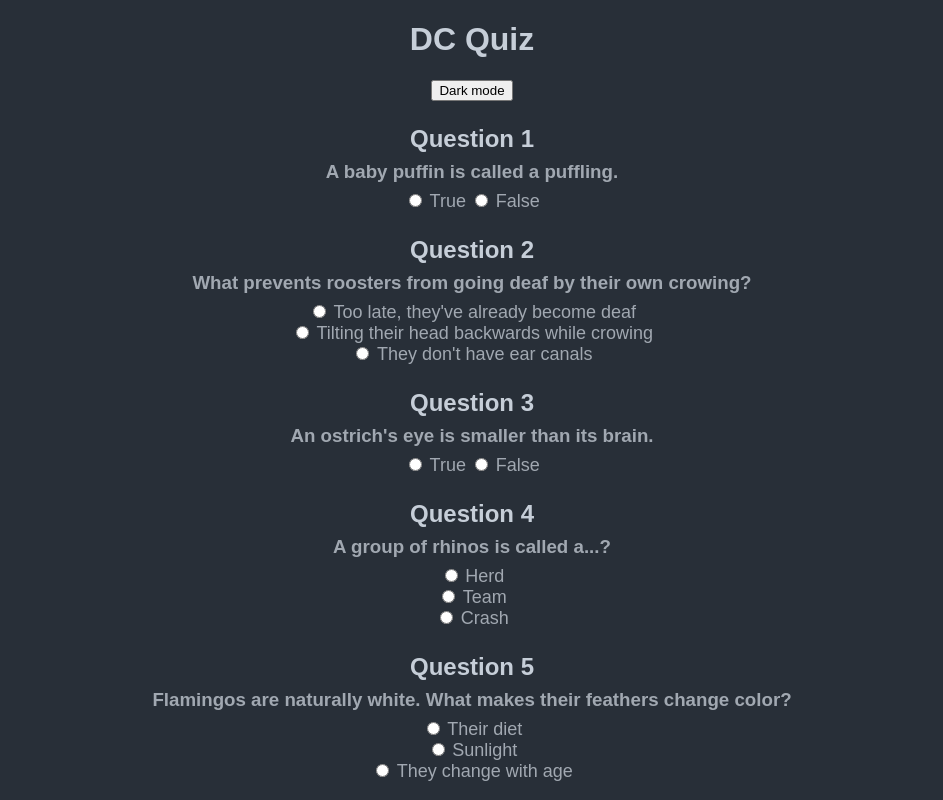
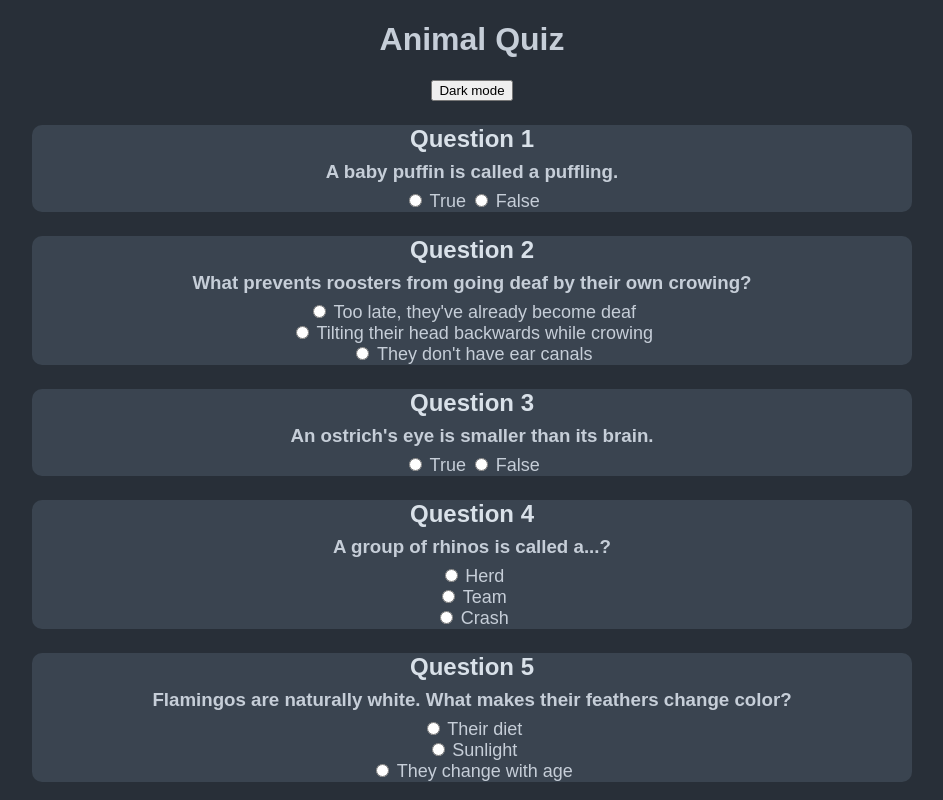
Before and after one commit to jschutt/DC-Quiz, a plain HTML site: page index.html in a window 1280 px wide. Both pictures are taken after a click on the button "Dark mode". Shown: the top 800 px of the page, without its empty margins (168-1111 px from the left). Drawn offline with Linux system fonts and the light colour scheme.

Commit message:
Finished Dark mode

```diff
--- a/index.html
+++ b/index.html
@@ -1,111 +1,127 @@
 <!DOCTYPE html>
 <html lang="en">
-
   <head>
-    <meta charset="UTF-8">
-    <meta http-equiv="X-UA-Compatible" content="IE=edge">
-    <meta name="viewport" content="width=device-width, initial-scale=1.0">
-    <link id="lightMode" rel="stylesheet" href="style.css">
+    <meta charset="UTF-8" />
+    <meta http-equiv="X-UA-Compatible" content="IE=edge" />
+    <meta name="viewport" content="width=device-width, initial-scale=1.0" />
+    <link id="lightMode" rel="stylesheet" href="style.css" />
     <title>DC Quiz</title>
   </head>
 
   <body>
-    <h1>DC Quiz</h1>
+    <h1>Animal Quiz</h1>
     <button id="modeBtn">Dark mode</button>
 
+    <div class="qContainer">
       <h2>Question 1</h2>
       <h3>A baby puffin is called a puffling.</h3>
-    <input type="radio" name="questionOne" id="q1ChoiceTrue">
+      <input type="radio" name="questionOne" id="q1ChoiceTrue" />
       <label for="q1ChoiceTrue">True</label>
-    <input type="radio" name="questionOne" id="q1ChoiceFalse">
+      <input type="radio" name="questionOne" id="q1ChoiceFalse" />
       <label for="q1ChoiceFalse">False</label>
+    </div>
 
+    <div class="qContainer">
       <h2>Question 2</h2>
       <h3>What prevents roosters from going deaf by their own crowing?</h3>
       <div>
-        <input type="radio" name="questionTwo" id="q2Choice1">
+        <input type="radio" name="questionTwo" id="q2Choice1" />
         <label for="q2Choice1">Too late, they've already become deaf</label>
       </div>
       <div>
-        <input type="radio" name="questionTwo" id="q2Choice2">
-        <label for="q2Choice2">Tilting their head backwards while crowing</label>
+        <input type="radio" name="questionTwo" id="q2Choice2" />
+        <label for="q2Choice2"
+          >Tilting their head backwards while crowing</label
+        >
       </div>
       <div>
-        <input type="radio" name="questionTwo" id="q2Choice3">
+        <input type="radio" name="questionTwo" id="q2Choice3" />
         <label for="q2Choice3">They don't have ear canals</label>
       </div>
+    </div>
 
+    <div class="qContainer">
       <h2>Question 3</h2>
       <h3>An ostrich's eye is smaller than its brain.</h3>
-    <input type="radio" name="questionThree" id="q3ChoiceTrue">
+      <input type="radio" name="questionThree" id="q3ChoiceTrue" />
       <label for="q3ChoiceTrue">True</label>
-    <input type="radio" name="questionThree" id="q3ChoiceFalse">
+      <input type="radio" name="questionThree" id="q3ChoiceFalse" />
       <label for="q3ChoiceFalse">False</label>
+    </div>
 
+    <div class="qContainer">
       <h2>Question 4</h2>
       <h3>A group of rhinos is called a...?</h3>
       <div>
-        <input type="radio" name="questionFour" id="q4Choice1">
+        <input type="radio" name="questionFour" id="q4Choice1" />
         <label for="q4Choice1">Herd</label>
       </div>
       <div>
-        <input type="radio" name="questionFour" id="q4Choice2">
+        <input type="radio" name="questionFour" id="q4Choice2" />
         <label for="q4Choice2">Team</label>
       </div>
       <div>
-        <input type="radio" name="questionFour" id="q4Choice3">
+        <input type="radio" name="questionFour" id="q4Choice3" />
         <label for="q4Choice3">Crash</label>
       </div>
+    </div>
 
+    <div class="qContainer">
       <h2>Question 5</h2>
-    <h3>Flamingos are naturally white. What makes their feathers change color?</h3>
+      <h3>
+        Flamingos are naturally white. What makes their feathers change color?
+      </h3>
       <div>
-        <input type="radio" name="questionFive" id="q5Choice1">
+        <input type="radio" name="questionFive" id="q5Choice1" />
         <label for="q5Choice1">Their diet</label>
       </div>
       <div>
-        <input type="radio" name="questionFive" id="q5Choice2">
+        <input type="radio" name="questionFive" id="q5Choice2" />
         <label for="q5Choice2">Sunlight</label>
       </div>
       <div>
-        <input type="radio" name="questionFive" id="q5Choice3">
+        <input type="radio" name="questionFive" id="q5Choice3" />
         <label for="q5Choice3">They change with age</label>
       </div>
+    </div>
 
+    <div class="qContainer">
       <h2>Question 6</h2>
       <h3>The bat is the only mammal that can fly.</h3>
-    <input type="radio" name="questionSix" id="q6ChoiceTrue">
+      <input type="radio" name="questionSix" id="q6ChoiceTrue" />
       <label for="q6ChoiceTrue">True</label>
-    <input type="radio" name="questionSix" id="q6ChoiceFalse">
+      <input type="radio" name="questionSix" id="q6ChoiceFalse" />
       <label for="q6ChoiceFalse">False</label>
+    </div>
 
+    <div class="qContainer">
       <h2>Question 7</h2>
-    <h3>Which of the following animals are legal to own as pets (in Sweden)?</h3>
+      <h3>
+        Which of the following animals are legal to own as pets (in Sweden)?
+      </h3>
       <div>
-        <input type="checkbox" name="questionSeven" id="q7Choice1">
+        <input type="checkbox" name="questionSeven" id="q7Choice1" />
         <label for="q7Choice1">Spider monkey</label>
       </div>
       <div>
-        <input type="checkbox" name="questionSeven" id="q7Choice2">
+        <input type="checkbox" name="questionSeven" id="q7Choice2" />
         <label for="q7Choice2">Capybara</label>
       </div>
       <div>
-        <input type="checkbox" name="questionSeven" id="q7Choice3">
+        <input type="checkbox" name="questionSeven" id="q7Choice3" />
         <label for="q7Choice3">Ferret</label>
       </div>
       <div>
-        <input type="checkbox" name="questionSeven" id="q7Choice4">
+        <input type="checkbox" name="questionSeven" id="q7Choice4" />
         <label for="q7Choice4">Fennec fox</label>
+      </div>
     </div>
 
     <div>
       <button id="resultBtn">Get results!</button>
     </div>
-    <div id="resultContainer">
-
-    </div>
+    <div id="resultContainer"></div>
     <!--Inlämningsuppgift 3 - Jonna Persson Schütt -->
     <script src="main.js"></script>
   </body>
-
 </html>
--- a/main.js
+++ b/main.js
@@ -34,6 +34,7 @@ let allH1 = document.querySelectorAll("h1");
 let allH2 = document.querySelectorAll("h2");
 let allH3 = document.querySelectorAll("h3");
 let allLabels = document.querySelectorAll("label");
+let qContainers = document.querySelectorAll(".qContainer");
 let darkMode = false;
 
 let score = 0;
@@ -54,29 +55,38 @@ let checkAnswer = (choice1, choice2) => {
 
 //Check questions with 3 choices
 let check3Answers = (choice1, choice2, choice3) => {
-  if(choice1.checked) {
+  if (choice1.checked) {
     console.log("Correct!");
     score++;
-  } else if(choice2.checked || choice3.checked) {
+  } else if (choice2.checked || choice3.checked) {
     console.log("Wrong!");
   } else {
-    console.log("Please choose an answer!")
+    console.log("Please choose an answer!");
     questionsAnswered = false;
   }
-}
+};
 
 //Check question with multiple answers
 let checkMultipleAnswers = (choice1, choice2, choice3, choice4) => {
-  if(choice1.checked && choice2.checked && !choice3.checked && !choice4.checked) {
+  if (
+    choice1.checked &&
+    choice2.checked &&
+    !choice3.checked &&
+    !choice4.checked
+  ) {
     console.log("Correct!!");
     score++;
-  } else if(choice1.checked || choice2.checked || choice3.checked || choice4.checked) {
+  } else if (
+    choice1.checked ||
+    choice2.checked ||
+    choice3.checked ||
+    choice4.checked
+  ) {
     console.log("Wrong!");
   } else {
-    console.log("Please choose an answer!")
+    console.log("Please choose an answer!");
     questionsAnswered = false;
   }
-
 };
 
 resultBtn.addEventListener("click", () => {
@@ -109,61 +119,72 @@ resultBtn.addEventListener("click", () => {
   checkMultipleAnswers(q7Choice2, q7Choice3, q7Choice1, q7Choice4);
 
   //Append results if all questions are answered
-  if(questionsAnswered === false){
-      resultMessage.textContent = "Please answer all the questions!";
+  if (questionsAnswered === false) {
+    resultMessage.textContent = "Please answer all the questions!";
+    resultContainer.appendChild(resultMessage);
+  } else if (questionsAnswered === true) {
+    if (score === 7) {
+      resultMessage.style.color = "green";
+      resultMessage.textContent = `You had ${score} out of 7 correct answers!`;
       resultContainer.appendChild(resultMessage);
-  } else if(questionsAnswered === true){
-    if(score === 7){
-      resultMessage.style.color = "green";
-      resultMessage.textContent = `You had ${score} out of 7 correct answers!`
+    } else if (score >= 4) {
+      resultMessage.style.color = "orange";
+      resultMessage.textContent = `You had ${score} out of 7 correct answers!`;
       resultContainer.appendChild(resultMessage);
-    } else if(score >= 4){
-      resultMessage.style.color = "orange";
-      resultMessage.textContent = `You had ${score} out of 7 correct answers!`
-      resultContainer.appendChild(resultMessage);
-    } else if(score <= 3){
+    } else if (score <= 3) {
       resultMessage.style.color = "red";
-      resultMessage.textContent = `You had ${score} out of 7 correct answers!`
+      resultMessage.textContent = `You had ${score} out of 7 correct answers!`;
       resultContainer.appendChild(resultMessage);
     }
   }
   console.log(score);
 });
 
-//darkmode toggle function
-// let changeMode = () => {
-//   let bodyBG = document.body.backgroundColor;
-//   bodyBG.classList.toggle("darkMode");
-//   allH2.classList.toggle("darkH2");
-// };
-
-
-// modeBtn.addEventListener("click", (() => {
-//   changeMode();
-// }));
-
-//Function to change color for specific headings etc
-let colorChange = (element, color) => {
-  element.forEach((item) => {
-    item.style.color = color;
+//Function to toggle each element to a different CSS class property
+let eachItem = (item, classProperty) => {
+  item.forEach((heading) => {
+    heading.classList.toggle(classProperty);
   });
 };
 
-modeBtn.addEventListener("click", (() => {
-  if(darkMode === false){
-    colorChange(allH1, "#c6ced8");
-    colorChange(allH2, "#c6ced8");
-    colorChange(allH3, "#a1a8b1");
-    colorChange(allLabels, "#a1a8b1");
-    //BG color
-    document.body.style.backgroundColor = "#282f38";
+//Darkmode toggle function
+let changeMode = () => {
+  let bodyBG = document.body;
+  bodyBG.classList.toggle("darkMode");
 
-    console.log("Now it's darkmode")
-    darkMode = true;
-  } else if(darkMode){
+  eachItem(allH2, "darkH2");
+  eachItem(allH3, "darkH3");
+  eachItem(allLabels, "darkLabels");
+  eachItem(qContainers, "qDarkContainer");
 
-    console.log("Now it's lightmode")
-    darkMode = false;
-  }
+};
 
-}));
+modeBtn.addEventListener("click", () => {
+  changeMode();
+});
+
+//Function to change color for specific headings etc
+// let colorChange = (element, color) => {
+//   element.forEach((item) => {
+//     item.style.color = color;
+//   });
+// };
+
+// modeBtn.addEventListener("click", (() => {
+//   if(darkMode === false){
+//     colorChange(allH1, "#c6ced8");
+//     colorChange(allH2, "#c6ced8");
+//     colorChange(allH3, "#a1a8b1");
+//     colorChange(allLabels, "#a1a8b1");
+//     //BG color
+//     document.body.style.backgroundColor = "#282f38";
+
+//     console.log("Now it's darkmode")
+//     darkMode = true;
+//   } else if(darkMode){
+
+//     console.log("Now it's lightmode")
+//     darkMode = false;
+//   }
+
+// }));
--- a/style.css
+++ b/style.css
@@ -1,14 +1,15 @@
 body {
     font-family: sans-serif;
-    width: 75%;
+    width: 880px;
     margin: auto;
     text-align: center;
-    background-color: pink;
+    background-color: #d9e1e9;
+    color: #3a4450;
 }
 
 h2 {
     margin: 24px 0 5px 0;
-
+    color: #3a4450;
 }
 
 h3 {
@@ -19,12 +20,29 @@ label {
     font-size: 18px;
 }
 
-/*Darkmode properties*/
+.qContainer {
+    background-color: #ecf1f7;
+    border-radius: 10px;
+}
+
+/*Dark-mode properties*/
 .darkMode {
     background-color: #282f38;
     color: #c6ced8;
 }
 
+.qDarkContainer {
+    background-color: #3a4450;
+}
+
 .darkH2 {
-    color: green;
+    color: #d9e1e9;
 }
+
+.darkH3 {
+    color: #c6ced8;
+}
+
+.darkLabels {
+    color: #c6ced8;
+}
```
Lines whose indentation alone changed are shown as unchanged.
